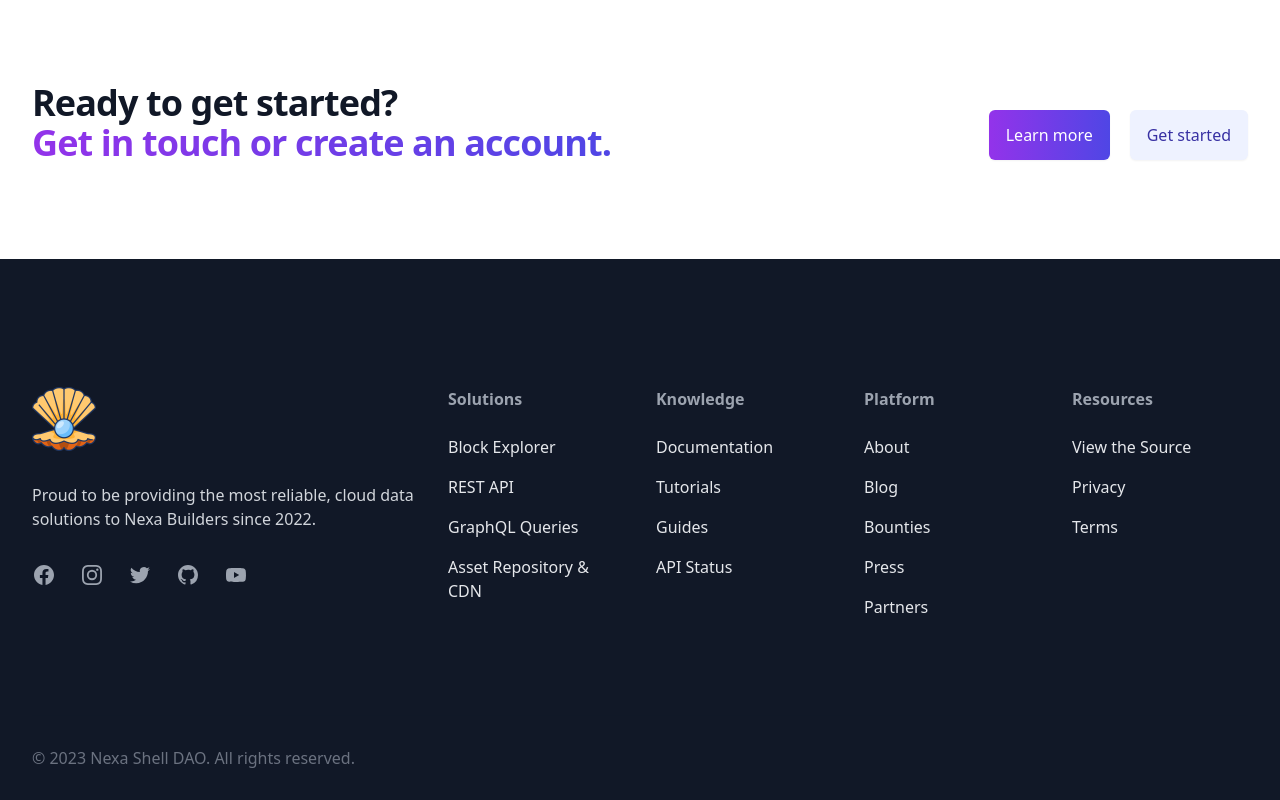
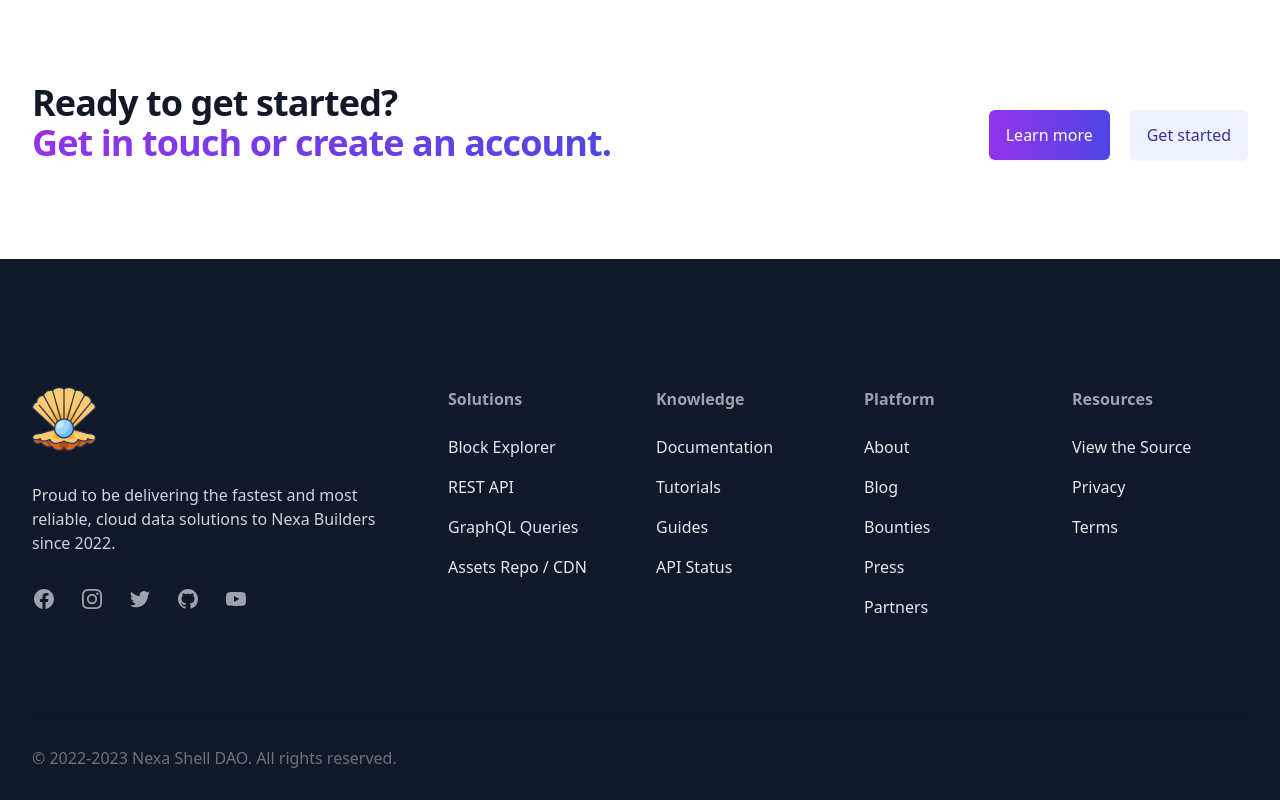
Before and after one commit to avasdao/nexash, a Nuxt app in the folder web/: page / in a window 1280 px wide. Shown: the part 3788-4588 px from the top of the page. Built offline with nearby package versions, Linux system fonts and the light colour scheme.

Commit message:
Add new assets folder.

```diff
--- a/web/components/FooterView.vue
+++ b/web/components/FooterView.vue
@@ -8,7 +8,7 @@
                     <img class="h-16" src="~/assets/icon.png" alt="Nexa Shell Logo" />
 
                     <p class="text-base leading-6 text-gray-300">
-                        Proud to be providing the most reliable, cloud data solutions to Nexa Builders since 2022.
+                        Proud to be delivering the fastest and most reliable, cloud data solutions to Nexa Builders since 2022.
                     </p>
 
                     <div class="flex space-x-6">
@@ -95,7 +95,7 @@
 
                                 <li>
                                     <a href="javascript://" class="text-base leading-6 text-gray-200 hover:text-gray-400">
-                                        Asset Repository &amp; CDN
+                                        Assets Repo / CDN
                                     </a>
                                 </li>
                             </ul>
@@ -204,7 +204,7 @@
 
             <div class="mt-16 border-t border-gray-900/10 pt-8 sm:mt-20 lg:mt-24">
                 <p class="text-base leading-5 text-gray-500">
-                    &copy; 2023 Nexa Shell DAO. All rights reserved.
+                    &copy; 2022-2023 Nexa Shell DAO. All rights reserved.
                 </p>
             </div>
         </div>
--- a/web/components/HeaderView.vue
+++ b/web/components/HeaderView.vue
@@ -63,6 +63,7 @@
                         <div v-if="isShowingSolutionsMenu" class="absolute z-10 -ml-4 mt-3 w-screen max-w-md transform lg:left-1/2 lg:ml-0 lg:max-w-2xl lg:-translate-x-1/2">
                             <div class="overflow-hidden rounded-lg shadow-lg ring-1 ring-black ring-opacity-5">
                                 <div class="relative grid gap-6 bg-white px-5 py-6 sm:gap-8 sm:p-8 lg:grid-cols-2">
+
                                     <a href="javascript://" class="-m-3 flex items-start rounded-lg p-3 hover:bg-gray-50">
                                         <div class="flex h-10 w-10 flex-shrink-0 items-center justify-center rounded-md bg-gradient-to-r from-purple-600 to-indigo-600 text-white sm:h-12 sm:w-12">
                                             <!-- Heroicon name: outline/inbox -->
@@ -74,9 +75,15 @@
                                                 />
                                             </svg>
                                         </div>
+
                                         <div class="ml-4">
-                                            <p class="text-base font-medium text-gray-900">Inbox</p>
-                                            <p class="mt-1 text-sm text-gray-500">Get a better understanding of where your traffic is coming from.</p>
+                                            <p class="text-base font-medium text-gray-900">
+                                                Block Explorer
+                                            </p>
+
+                                            <p class="mt-1 text-sm text-gray-500">
+                                                Get a better understanding of where your traffic is coming from.
+                                            </p>
                                         </div>
                                     </a>
 
@@ -91,9 +98,15 @@
                                                 />
                                             </svg>
                                         </div>
+
                                         <div class="ml-4">
-                                            <p class="text-base font-medium text-gray-900">Messaging</p>
-                                            <p class="mt-1 text-sm text-gray-500">Speak directly to your customers in a more meaningful way.</p>
+                                            <p class="text-base font-medium text-gray-900">
+                                                REST API
+                                            </p>
+
+                                            <p class="mt-1 text-sm text-gray-500">
+                                                Speak directly to your customers in a more meaningful way.
+                                            </p>
                                         </div>
                                     </a>
 
@@ -108,9 +121,15 @@
                                                 />
                                             </svg>
                                         </div>
+
                                         <div class="ml-4">
-                                            <p class="text-base font-medium text-gray-900">Live Chat</p>
-                                            <p class="mt-1 text-sm text-gray-500">Your customers&#039; data will be safe and secure.</p>
+                                            <p class="text-base font-medium text-gray-900">
+                                                GraphQL Queries
+                                            </p>
+
+                                            <p class="mt-1 text-sm text-gray-500">
+                                                Your customers&#039; data will be safe and secure.
+                                            </p>
                                         </div>
                                     </a>
 
@@ -125,9 +144,15 @@
                                                 />
                                             </svg>
                                         </div>
+
                                         <div class="ml-4">
-                                            <p class="text-base font-medium text-gray-900">Knowledge Base</p>
-                                            <p class="mt-1 text-sm text-gray-500">Connect with third-party tools that you&#039;re already using.</p>
+                                            <p class="text-base font-medium text-gray-900">
+                                                Assets Repo / CDN
+                                            </p>
+
+                                            <p class="mt-1 text-sm text-gray-500">
+                                                Connect with third-party tools that you&#039;re already using.
+                                            </p>
                                         </div>
                                     </a>
                                 </div>
```
Also changed, not shown: 1 other file (tests, documents, lock files or other folders).
